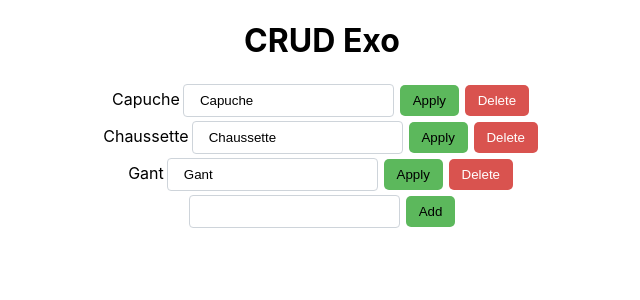
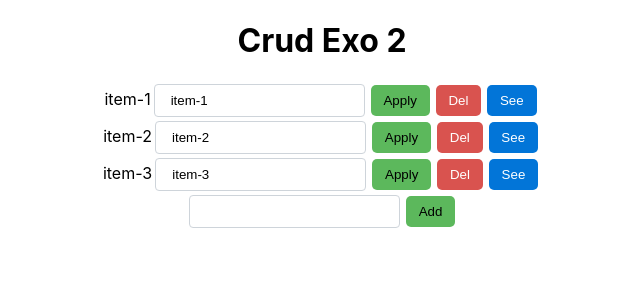
Before and after one commit to thonino/react-learn, a React (Create React App) app: page / in a window 1280 px wide. Shown: the top 300 px of the page, without its empty margins (318-958 px from the left). Built offline with nearby package versions, Linux system fonts and the light colour scheme.

Commit message:
CrudExo2

```diff
--- a/src/App.js
+++ b/src/App.js
@@ -3,7 +3,8 @@ import './App.css';
 // import TraitementCar from './components/CrudCarsExport/TraitementCar/TraitementCar';
 // import CrudCars from './components/CrudCars/CrudCars';
 // import CrudCars2 from './components/CrudCars/CrudCars2';
-import CrudExo from './components/CrudExo/CrudExo';
+// import CrudExo from "./components/CrudCars/CrudExo";
+import CrudExo2 from "./components/CrudCars/CrudExo2";
 
 
 function App() {
@@ -13,7 +14,8 @@ function App() {
       {/* <TraitementCar /> */}
       {/* <CrudCars /> */}
       {/* <CrudCars2 /> */}
-      <CrudExo/>
+      {/* <CrudExo/> */}
+      <CrudExo2/>
     </div>
   );
 }
--- a/src/components/CrudCars/CrudCars.js
+++ b/src/components/CrudCars/CrudCars.js
@@ -22,7 +22,7 @@ function CrudCars() {
   const handleSubmit = (e) => {
     e.preventDefault();
     const id = cars.length+1;
-    const nom = (e.target.elements.newCar.value).trim();
+    const nom = (e.target.newCar.value).trim();
     const data = { id, nom }
     if (nom) { setCars([...cars, data])}
   };
--- a/src/components/CrudExo/CrudExo.js
+++ b/src/components/CrudCars/CrudExo.js
@@ -2,7 +2,10 @@ import { useState } from 'react'
 
 
 function CrudExo() {
-  // Stocker useState pour gérer un tableau : const [tabs, setTabs] = useState([]);
+  // LISTE : RETURN
+  // Afficher datas : {produits.map((data)=> <div key={data.id}> {data.nom} </div>)}
+  // Ne pas oublier "key" sinon message  d'erreur
+  // Stocker tableau et gérer avec useState : const [tabs, setTabs] = useState([]);
   // Ajouter les datas : [{ id: 0, nom: "item" }, { id: 1, nom: "item" }]
   const [tabs, setTabs] = useState([
     { id: 0, nom: "Capuche" },
@@ -49,13 +52,13 @@ function CrudExo() {
   // Gestion Edit : LOGIQUE
   // Stocker handelSubmit et ajouter (event) : const handleSubmit = (e) => {}
   // Empecher le chargemement de la page pour gérer la MAJ : e.preventDefault();
-  // Stocker id = tabs.length et récupérer nom = e.target.elements.newItem.value;
+  // Stocker id = tabs.length et récupérer nom = e.target.newItem.value;
   // Stocker nouvel objet : data = { id, nom };
   // Récupérer datas du tableau et ajouter newItem : nom && setTabs([...tabs, data]);
   const handleSubmit = (e) => {
     e.preventDefault();
     const id = tabs.length;
-    const nom = e.target.elements.newProduct.value;
+    const nom = e.target.newProduct.value;
     const data = { id, nom };
     nom && setTabs([...tabs, data]);
   };
--- /dev/null
+++ b/src/components/CrudCars/CrudExo2.js
@@ -0,0 +1,112 @@
+import { useState } from 'react'
+
+function CrudExo2() {
+  // LISTE : RETURN
+  // Afficher datas : {produits.map((data)=> <div key={data.id}> {data.nom} </div>)}
+  // Ne pas oublier "key" sinon message  d'erreur
+  // Stocker tableau et gérer avec useState : const [tabs, setTabs] = useState([]);
+  // Ajouter les datas : [{ id: 0, nom: "item" }, { id: 1, nom: "item" }]
+  const [produits, setProduits] = useState([
+    { id: 0, nom: "item-1" },
+    { id: 1, nom: "item-2" },
+    { id: 2, nom: "item-3" },
+  ]);
+
+  // Gestion Submit : RETURN
+  // Créer <form> avec attribut "onSubmit" / <button type=submit"> et <input  name="newItem">
+  // Ajouter "handleSubmit" : onSubmit={handleSubmit}
+  // Gestion Edit : LOGIQUE
+  // Stocker handelSubmit et ajouter (event) : const handleSubmit = (e) => {}
+  // Empecher le chargemement de la page pour gérer la MAJ : e.preventDefault();
+  // Stocker id = tabs.length et récupérer nom = e.target.newItem.value;
+  // Stocker nouvel objet : data = { id, nom };
+  // Récupérer datas du tableau et ajouter newItem : nom && setTabs([...tabs, data]);
+  const handleSubmit = (e) => {
+    e.preventDefault();
+    const id = produits.length;
+    const nom = e.target.newItem.value;
+    const data = { id, nom };
+    nom && setProduits([...produits, data]);
+  };
+
+  // Gestion Edit : RETURN
+  // Créer <button> avec attribut "onClick"
+  // Ajouter "handleUpdate" et envoyer "data" : onClick={() => handleUpdate(data)}
+  // Créer <input> avec attribut "defaultValue" et "onChange"
+  // ternaire "editItem" ou "data.nom" : defaultValue={editItem ? editItem : data.nom}
+  // Ajouter (event) pour MAJ item avec : onChange={(e) => setEditItem(e.target.value)}
+  // Gestion Edit : LOGIQUE
+  // Stocker useState pour gérer "editItem" : const [editItem, setEditItem] = useState();
+  // Stocker handleUpdateet récupérer props : const handleUpdate=(data)=>{}
+  // Créer nouveau tableau et récupérer les données item : const newTabs = tabs.map((item)=>)
+  // En ternaire, Modifier si : item.id === data.id ? { ...item, nom: editItem } : item
+  // Equivalent : if(item.id === data.id){return {...item, nom: editItem}} else {return item};
+  // MAJ du tableau : setTabs(newTabs);
+  const [editItem, setEditItem] = useState();
+  const handleUpdate = (data) => {
+    const newProduits = produits.map((item) =>
+      item.id === data.id ? { ...item, nom: editItem } : item
+    );
+    setProduits(newProduits);
+  };
+
+  // Gestion Delete : RETURN
+  // Créer <button> avec attribut "onClick"
+  // Ajouter "handleDelete" et envoyer "data" : onClick={() => handleDelete(data)}
+  // Gestion Delete : LOGIQUE
+  // Stocker handleDelete et récupérer props : const handleDelete =(data)=>{}
+  // Créer nouveau tableau : const newTabs
+  // Filtrer données si item.id !== data.id : tabs.filter((item)=>item.id !== data.id)
+  // MAJ du nouveau tableau : setTabs(newTabs)
+  const handleDelete = (data) =>{
+    const newProduits = produits.filter((item)=>
+      item.id !== data.id)
+      setProduits(newProduits);
+  }
+
+  const handleChoice = (data) =>{
+    alert(`Vous avez choisi : ${data.nom}`)
+  }
+
+  return (
+    <div>
+      <h1> Crud Exo 2</h1>
+      {produits.map((data) => (
+        <div key={data.id}>
+          {data.nom}
+          <input
+            defaultValue={editItem ? editItem : data.nom}
+            onChange={(e) => setEditItem(e.target.value)}
+            className="input-form"
+          />
+          <button
+            onClick={() => handleUpdate(data)}
+            className="btn btn-success"
+          >
+            Apply
+          </button>
+          <button
+            onClick={() =>handleDelete(data)}
+            className="btn btn-danger"
+          >
+            Del
+          </button>
+          <button
+            onClick={() =>handleChoice(data)}
+            className="btn btn-primary"
+          >
+            See
+          </button>
+        </div>
+      ))}
+      <form onSubmit={handleSubmit}>
+        <input type="text" name="newItem" className="input-form"></input>
+        <button type="submit" className="btn btn-success">
+          Add
+        </button>
+      </form>
+    </div>
+  );
+}
+
+export default CrudExo2;
```
Also changed, not shown: src/components/CrudCars/CrudCars2.js (+2 -11 lines).
